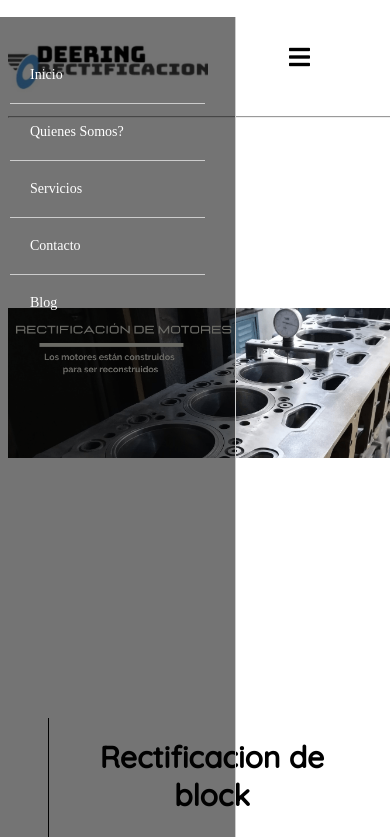
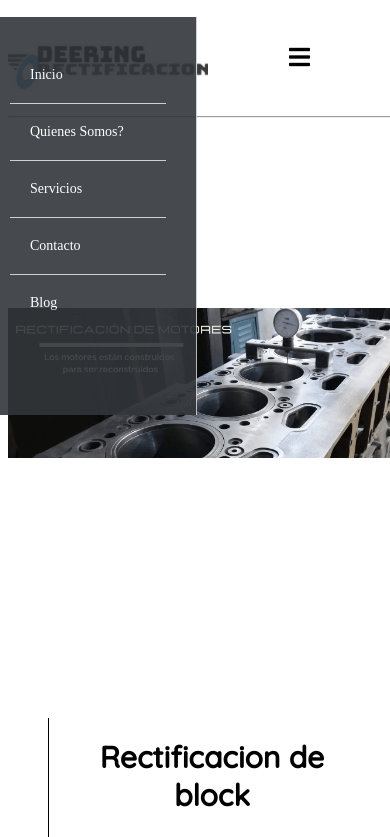
Before and after one commit to RDeering24/RectificadoraDeeringCoderhouse, a plain HTML site: page paginas/Servicios.html in a window 390 px wide. Both pictures are taken after a click on the element 299 px from the left and 58 px from the top of the page. Shown: the top 837 px of the page. Drawn offline with nearby package versions, Linux system fonts and the light colour scheme.

Commit message:
nuevos cambios en la barra de menu en diferentes vistas

```diff
--- a/css/QuienesSomos.css
+++ b/css/QuienesSomos.css
@@ -246,10 +246,10 @@ footer {
         top: 0;
         left: 0;
         background-color: #0303028c;
-        width: 50%;
-        height: 100%;
+        width: 40%;
+        height: 60%;
         border-right: #ccc 1px solid;
-        opacity: 1.5;
+        opacity: 0.9;
         padding: 30px;
         transform: translateX(-500px);
         transition: transform 2s ease-in-out;
@@ -258,9 +258,9 @@ footer {
         transform: translateX(-20px);
     }
     .nav-main ul.nav-menu li {
-        padding: 20px;
+        padding: 40px;
         border-bottom: #ccc solid 1px;
-        font-size: 14px;
+        font-size: 24px;
     }
     .nav-main ul.nav-menu li:last-child {
         border-bottom: 0;
@@ -295,6 +295,9 @@ footer {
     .historia {
         margin-bottom: 30px;
     }
+    .social i {
+        color: blue;
+    }
 }
 
 @media (max-width: 768px) {
@@ -311,18 +314,18 @@ footer {
         top: 0;
         left: 0;
         background-color: #0303028c;
-        width: 50%;
-        height: 100%;
+        width: 40%;
+        height: 60%;
         border-right: #ccc 1px solid;
-        opacity: 1.5;
+        opacity: 0.9;
         padding: 30px;
         transform: translateX(-500px);
         transition: transform 2s ease-in-out;
     }
     .nav-main ul.nav-menu li {
-        padding: 20px;
+        padding: 40px;
         border-bottom: #ccc solid 1px;
-        font-size: 14px;
+        font-size: 24px;
     }
     .nav-main ul.nav-menu li:last-child {
         border-bottom: 0;
@@ -373,7 +376,7 @@ footer {
         left: 0;
         background-color: #0303028c;
         width: 50%;
-        height: 100%;
+        height: 60%;
         border-right: #ccc 1px solid;
         opacity: 1.5;
         padding: 30px;
@@ -381,9 +384,9 @@ footer {
         transition: transform 2s ease-in-out;
     }
     .nav-main ul.nav-menu li {
-        padding: 20px;
+        padding: 60px;
         border-bottom: #ccc solid 1px;
-        font-size: 14px;
+        font-size: 24px;
     }
     .nav-main ul.nav-menu li:last-child {
         border-bottom: 0;
@@ -396,9 +399,6 @@ footer {
     }
     main {
         grid-template-columns: 1fr;
-    }
-    .historia_maquinas {
-        background-color: gainsboro;
     }
     section {
         padding: 20px;
--- a/css/blog.css
+++ b/css/blog.css
@@ -150,17 +150,17 @@
       .menu-btn:hover {
           opacity: 0.5;
       }
-      a {
-          color: #fff;
+      .nav-main ul.nav-menu li a {
+          color: #ffffff;
       }
       .nav-main ul.nav-menu {
           display: block;
           position: absolute;
           top: 0;
           left: 0;
-          background: #96a5b9bb;
-          width: 100%;
-          height: 100%;
+          background: #3d4550;
+          width: 40%;
+          height: 80%;
           border-right: #ccc 1px solid;
           opacity: 0.9;
           padding: 30px;
@@ -184,6 +184,10 @@
       .nav-main ul.nav-menu-right {
           margin-right: 50px;
       }
+      .servicios {
+          flex-direction: column;
+          align-items: center;
+      }
       section {
           padding: 20px;
       }
@@ -194,7 +198,17 @@
           margin-bottom: 30px;
       }
       .social {
-          left: 260px;
+          position: hidden;
+          left: 200px
+      }
+      .fab {
+          color: blue;
+      }
+      .opciones {
+          grid-template-columns: 1fr;
+      }
+      .mapouter h2 {
+          background-color: red;
       }
   }
 
@@ -214,13 +228,12 @@
           position: absolute;
           top: 0;
           left: 0;
-          background: #7279838c;
-          width: 100%;
-          height: 100%;
+          background: #3c3d3f;
+          width: 40%;
+          height: 50%;
           border-right: #ccc 1px solid;
           opacity: 0.9;
           padding: 30px;
-          transform: translateX(-500px);
           transition: transform 2s ease-in-out;
       }
       .nav-main ul.nav-menu show {
@@ -240,17 +253,32 @@
       .nav-main ul.nav-menu-right {
           margin-right: 50px;
       }
+      main {
+          grid-template-columns: 1fr;
+      }
       section {
           padding: 20px;
+      }
+      .opciones {
+          grid-template-columns: 1fr;
       }
       .principal {
           background-size: contain;
       }
+      .historia_descripcion {
+          padding: 20px;
+      }
+      .contacto {
+          padding: 20px;
+      }
       hr {
           margin-bottom: 30px;
       }
+      .historia {
+          margin-bottom: 30px;
+      }
       .social {
-          left: 260px;
+          position: relative;
       }
   }
 
@@ -258,28 +286,25 @@
       .menu-btn {
           display: block;
       }
+      .menu-btn:hover {
+          opacity: 0.5;
+      }
       a {
           color: #fff;
-      }
-      .menu-btn:hover {
-          opacity: 0.5;
       }
       .nav-main ul.nav-menu {
           display: block;
           position: absolute;
           top: 0;
           left: 0;
-          background: #2323248c;
-          width: 50%;
-          height: 100%;
+          background: #32363a;
+          width: 40%;
+          height: 40%;
           border-right: #ccc 1px solid;
-          opacity: 1.5;
+          opacity: 0.9;
           padding: 30px;
           transform: translateX(-500px);
           transition: transform 2s ease-in-out;
-      }
-      .nav-main ul.nav-menu show {
-          transform: translateX(-20px);
       }
       .nav-main ul.nav-menu li {
           padding: 20px;
@@ -295,10 +320,31 @@
       .nav-main ul.nav-menu-right {
           margin-right: 50px;
       }
+      .cartas-servicios {
+          grid-template-columns: 1fr;
+      }
+      .historia_maquinas {
+          background-color: gainsboro;
+      }
       section {
           padding: 20px;
       }
+      .opciones {
+          grid-template-columns: 1fr;
+      }
+      .principal {
+          background-size: contain;
+      }
+      .menu_contacto {
+          position: relative;
+          left: 90px;
+      }
+      .menu_horarios {
+          position: relative;
+          left: 90px;
+      }
       .social {
-          left: 100px
+          position: relative;
+          left: 100px;
       }
   }
--- a/css/contacto.css
+++ b/css/contacto.css
@@ -193,6 +193,76 @@
       .menu-btn:hover {
           opacity: 0.5;
       }
+      .nav-main ul.nav-menu li a {
+          color: #ffffff;
+      }
+      .nav-main ul.nav-menu {
+          display: block;
+          position: absolute;
+          top: 0;
+          left: 0;
+          background: #3d4550;
+          width: 40%;
+          height: 80%;
+          border-right: #ccc 1px solid;
+          opacity: 0.9;
+          padding: 30px;
+          transform: translateX(-500px);
+          transition: transform 2s ease-in-out;
+      }
+      .nav-main ul.nav-menu show {
+          transform: translateX(-20px);
+      }
+      .nav-main ul.nav-menu li {
+          padding: 20px;
+          border-bottom: #ccc solid 1px;
+          font-size: 14px;
+      }
+      .nav-main ul.nav-menu li:last-child {
+          border-bottom: 0;
+      }
+      .nav-main ul.nav-menu.show {
+          transform: translateX(-20px);
+      }
+      .nav-main ul.nav-menu-right {
+          margin-right: 50px;
+      }
+      .servicios {
+          flex-direction: column;
+          align-items: center;
+      }
+      section {
+          padding: 20px;
+      }
+      .principal {
+          background-size: contain;
+      }
+      hr {
+          margin-bottom: 30px;
+      }
+      .social {
+          position: hidden;
+          left: 200px
+      }
+      .fab {
+          color: blue;
+      }
+      .opciones {
+          grid-template-columns: 1fr;
+      }
+      .mapouter h2 {
+          background-color: red;
+      }
+  }
+
+  @media (max-width: 768px) {
+      .menu-btn {
+          display: block;
+          margin-right: 50px;
+      }
+      .menu-btn:hover {
+          opacity: 0.5;
+      }
       a {
           color: #fff;
       }
@@ -201,13 +271,12 @@
           position: absolute;
           top: 0;
           left: 0;
-          background-color: #0303028c;
-          width: 50%;
-          height: 100%;
+          background: #3c3d3f;
+          width: 40%;
+          height: 50%;
           border-right: #ccc 1px solid;
-          opacity: 1.5;
+          opacity: 0.9;
           padding: 30px;
-          transform: translateX(-500px);
           transition: transform 2s ease-in-out;
       }
       .nav-main ul.nav-menu show {
@@ -251,31 +320,34 @@
       .historia {
           margin-bottom: 30px;
       }
+      .social {
+          position: relative;
+      }
   }
 
-  @media (max-width: 600px) {
+  @media (max-width: 576px) {
       .menu-btn {
           display: block;
       }
       .menu-btn:hover {
           opacity: 0.5;
       }
+      a {
+          color: #fff;
+      }
       .nav-main ul.nav-menu {
           display: block;
           position: absolute;
           top: 0;
           left: 0;
-          background-color: #0303028c;
-          width: 50%;
-          height: 100%;
+          background: #32363a;
+          width: 40%;
+          height: 40%;
           border-right: #ccc 1px solid;
-          opacity: 1.5;
+          opacity: 0.9;
           padding: 30px;
           transform: translateX(-500px);
           transition: transform 2s ease-in-out;
-      }
-      .nav-main ul.nav-menu show {
-          transform: translateX(-20px);
       }
       .nav-main ul.nav-menu li {
           padding: 20px;
@@ -291,7 +363,7 @@
       .nav-main ul.nav-menu-right {
           margin-right: 50px;
       }
-      main {
+      .cartas-servicios {
           grid-template-columns: 1fr;
       }
       .historia_maquinas {
@@ -314,4 +386,8 @@
           position: relative;
           left: 90px;
       }
+      .social {
+          position: relative;
+          left: 100px;
+      }
   }
--- a/css/servicios.css
+++ b/css/servicios.css
@@ -195,19 +195,19 @@
        .menu-btn:hover {
            opacity: 0.5;
        }
-       a {
-           color: #fff;
+       .nav-main ul.nav-menu li a {
+           color: #ffffff;
        }
        .nav-main ul.nav-menu {
            display: block;
            position: absolute;
            top: 0;
            left: 0;
-           background-color: #0303028c;
-           width: 50%;
-           height: 100%;
+           background: #3d4550;
+           width: 40%;
+           height: 80%;
            border-right: #ccc 1px solid;
-           opacity: 1.5;
+           opacity: 0.9;
            padding: 30px;
            transform: translateX(-500px);
            transition: transform 2s ease-in-out;
@@ -229,6 +229,10 @@
        .nav-main ul.nav-menu-right {
            margin-right: 50px;
        }
+       .servicios {
+           flex-direction: column;
+           align-items: center;
+       }
        section {
            padding: 20px;
        }
@@ -239,12 +243,91 @@
            margin-bottom: 30px;
        }
        .social {
-           position: relative;
-           left: 100px;
+           position: hidden;
+           left: 200px
+       }
+       .fab {
+           color: blue;
+       }
+       .opciones {
+           grid-template-columns: 1fr;
+       }
+       .mapouter h2 {
+           background-color: red;
        }
    }
 
-   @media (max-width: 600px) {
+   @media (max-width: 768px) {
+       .menu-btn {
+           display: block;
+           margin-right: 50px;
+       }
+       .menu-btn:hover {
+           opacity: 0.5;
+       }
+       a {
+           color: #fff;
+       }
+       .nav-main ul.nav-menu {
+           display: block;
+           position: absolute;
+           top: 0;
+           left: 0;
+           background: #3c3d3f;
+           width: 40%;
+           height: 50%;
+           border-right: #ccc 1px solid;
+           opacity: 0.9;
+           padding: 30px;
+           transition: transform 2s ease-in-out;
+       }
+       .nav-main ul.nav-menu show {
+           transform: translateX(-20px);
+       }
+       .nav-main ul.nav-menu li {
+           padding: 20px;
+           border-bottom: #ccc solid 1px;
+           font-size: 14px;
+       }
+       .nav-main ul.nav-menu li:last-child {
+           border-bottom: 0;
+       }
+       .nav-main ul.nav-menu.show {
+           transform: translateX(-20px);
+       }
+       .nav-main ul.nav-menu-right {
+           margin-right: 50px;
+       }
+       main {
+           grid-template-columns: 1fr;
+       }
+       section {
+           padding: 20px;
+       }
+       .opciones {
+           grid-template-columns: 1fr;
+       }
+       .principal {
+           background-size: contain;
+       }
+       .historia_descripcion {
+           padding: 20px;
+       }
+       .contacto {
+           padding: 20px;
+       }
+       hr {
+           margin-bottom: 30px;
+       }
+       .historia {
+           margin-bottom: 30px;
+       }
+       .social {
+           position: relative;
+       }
+   }
+
+   @media (max-width: 576px) {
        .menu-btn {
            display: block;
        }
@@ -259,11 +342,11 @@
            position: absolute;
            top: 0;
            left: 0;
-           background-color: #0303028c;
-           width: 50%;
-           height: 100%;
+           background: #32363a;
+           width: 40%;
+           height: 40%;
            border-right: #ccc 1px solid;
-           opacity: 1.5;
+           opacity: 0.9;
            padding: 30px;
            transform: translateX(-500px);
            transition: transform 2s ease-in-out;
@@ -305,4 +388,8 @@
            position: relative;
            left: 90px;
        }
+       .social {
+           position: relative;
+           left: 100px;
+       }
    }
--- a/css/style.css
+++ b/css/style.css
@@ -173,8 +173,8 @@
         .menu-btn:hover {
             opacity: 0.5;
         }
-        a {
-            color: #fff;
+        .nav-main ul.nav-menu li a {
+            color: #ffffff;
         }
         .nav-main ul.nav-menu {
             display: block;
@@ -182,10 +182,10 @@
             top: 0;
             left: 0;
             background: #3d4550;
-            width: 100%;
-            height: 100%;
+            width: 40%;
+            height: 80%;
             border-right: #ccc 1px solid;
-            opacity: 1.5;
+            opacity: 0.9;
             padding: 30px;
             transform: translateX(-500px);
             transition: transform 2s ease-in-out;
@@ -221,11 +221,17 @@
             margin-bottom: 30px;
         }
         .social {
-            position: relative;
-            left: 100px;
+            position: hidden;
+            left: 200px
+        }
+        .fab {
+            color: blue;
         }
         .opciones {
             grid-template-columns: 1fr;
+        }
+        .mapouter h2 {
+            background-color: red;
         }
     }
 
@@ -246,10 +252,10 @@
             top: 0;
             left: 0;
             background: #3c3d3f;
-            width: 100%;
-            height: 100%;
+            width: 40%;
+            height: 50%;
             border-right: #ccc 1px solid;
-            opacity: 1.5;
+            opacity: 0.9;
             padding: 30px;
             transition: transform 2s ease-in-out;
         }
@@ -294,6 +300,9 @@
         .historia {
             margin-bottom: 30px;
         }
+        .social {
+            position: relative;
+        }
     }
 
     @media (max-width: 576px) {
@@ -312,10 +321,10 @@
             top: 0;
             left: 0;
             background: #32363a;
-            width: 20%;
-            height: 100%;
+            width: 40%;
+            height: 40%;
             border-right: #ccc 1px solid;
-            opacity: 1.5;
+            opacity: 0.9;
             padding: 30px;
             transform: translateX(-500px);
             transition: transform 2s ease-in-out;
@@ -357,4 +366,8 @@
             position: relative;
             left: 90px;
         }
+        .social {
+            position: relative;
+            left: 100px;
+        }
     }
```
Also changed, not shown: paginas/QuienesSomos.html (+6 -7 lines).
